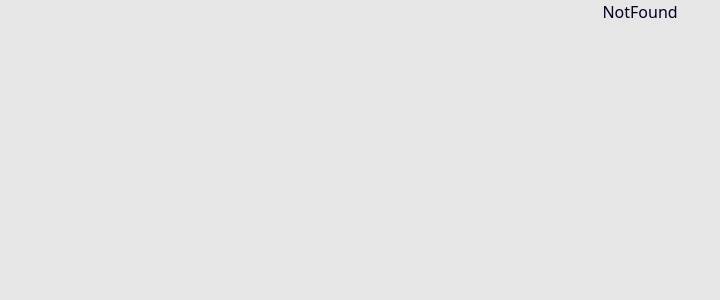
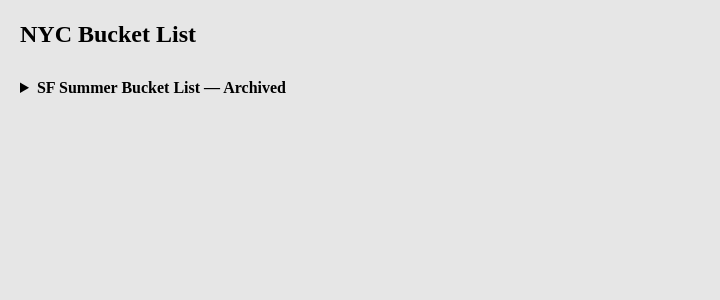
Before and after one commit to coolkidaedy/portfoliowebsite, a React (Vite) app: page /bucket-list in a window 1280 px wide. Shown: the top 300 px of the page, without its empty margins (0-720 px from the left). Built offline with nearby package versions, Linux system fonts and the light colour scheme; a web font is replaced by a local one.

Commit message:
Apply bucket list updates to current site and restore route

```diff
--- a/src/App.jsx
+++ b/src/App.jsx
@@ -1,5 +1,6 @@
 import { BrowserRouter, Routes, Route } from "react-router-dom"
 import { Home } from "./pages/home"
+import { BucketList } from "./components/BucketList"
 import { NotFound } from "./pages/NotFound"
 
 function App() {
@@ -9,6 +10,7 @@ function App() {
       <BrowserRouter>
         <Routes>
           <Route index element={<Home />} />
+          <Route path="/bucket-list" element={<BucketList />} />
           <Route path="*" element={<NotFound />} />
         </Routes>
       </BrowserRouter>
--- a/src/components/BucketList.jsx
+++ b/src/components/BucketList.jsx
@@ -10,7 +10,7 @@ const items = [
   { id: "pintern-hangout", text: "Pintern hangout", done: true },
   { id: "visit-palo-alto", text: "Visit Palo Alto", done: false },
   { id: "mission-dolores-park", text: "Mission Dolores Park", done: true },
-  { id: "return-offer", text: "Return offer", done: false },
+  { id: "return-offer", text: "Return offer", done: true },
   { id: "go-out", text: "Go out", done: true },
   { id: "vc-event", text: "VC event", done: true },
   { id: "drinks-mission", text: "Drinks in Mission", done: true },
@@ -67,8 +67,10 @@ export const BucketList = () => {
       style={{ fontFamily: serif, color: "#000", fontSize: "16px", textAlign: "left" }}
     >
       <h2 className="font-bold mb-3" style={{ fontSize: "24px" }}>
-        SF Summer Bucket List
+        NYC Bucket List
       </h2>
+      <details className="mt-6">
+        <summary className="cursor-pointer font-bold mb-3">SF Summer Bucket List — Archived</summary>
       <ul
         className="leading-normal"
         style={{
@@ -101,6 +103,7 @@ export const BucketList = () => {
           </li>
         ))}
       </ul>
+      </details>
     </section>
   );
 };
```
